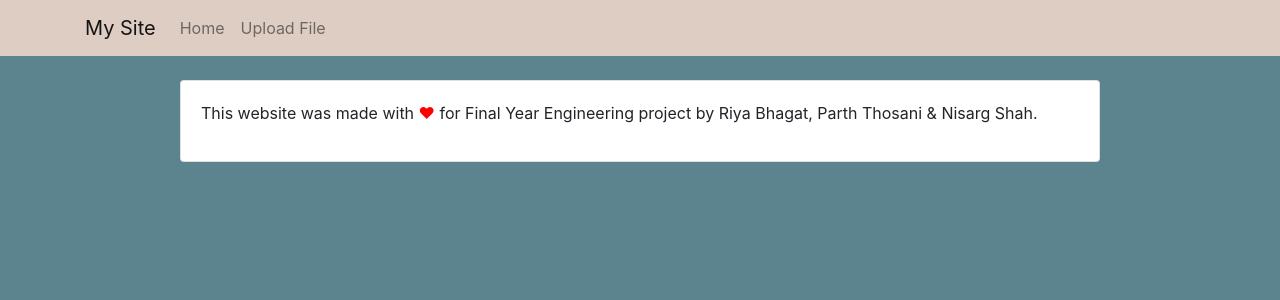
After one commit to nsshah14/Document_Classification, a Django app: template mysite/templates/about.html in a window 1280 px wide. The commit adds this page. Shown: the top 300 px of the page. Run offline with Django 3.2, Linux system fonts and the light colour scheme; the template is opened without the code that fills it, so the values that code supplies are empty; some libraries are stand-ins or nearby versions.

Commit message:
Added about page

```diff
--- /dev/null
+++ b/mysite/templates/about.html
@@ -0,0 +1,5 @@
+{% extends 'base.html' %}
+
+{% block content %}
+    <p>This website was made with <span style="color:red;">&hearts;</span> for Final Year Engineering project by <bold>Riya Bhagat, Parth Thosani & Nisarg Shah</bold>.</p>
+{% endblock %}
--- a/mysite/templates/base.html
+++ b/mysite/templates/base.html
@@ -20,7 +20,7 @@
             <a class="nav-link" href="{% url 'home' %}">Home</a>
           </li>
           <li class="nav-item">
-            <a class="nav-link" href="{% url 'upload' %}">Simple Upload</a>
+            <a class="nav-link" href="{% url 'upload' %}">Upload File</a>
           </li>
         </ul>
       </div>
```
